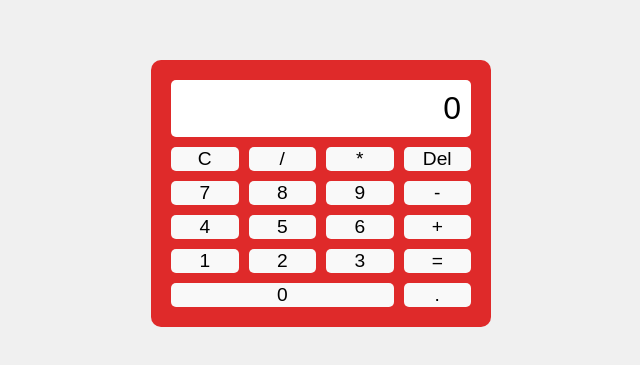
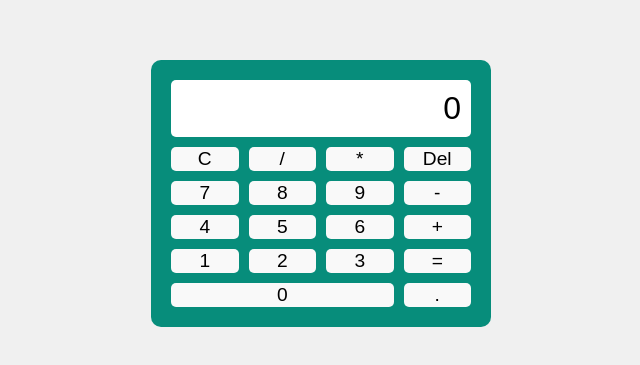
Before and after one commit to CodeLucho33/calculadora, a plain HTML site: page index.html in a window 1280 px wide. Shown: the part 207-572 px from the top of the page, without its empty margins (319-959 px from the left). Drawn offline with Linux system fonts and the light colour scheme.

Commit message:
prueba conexion repositorio, cambio color

```diff
--- a/styles.css
+++ b/styles.css
@@ -10,7 +10,7 @@ body{
 }
 
 .calculator{
-    background-color: #df2a2a;
+    background-color: #078d7b;
     border-radius: 10px;
     box-shadow: 0 0 10px rgba(0, 0, 0 0.1);
     padding: 20px;
```
